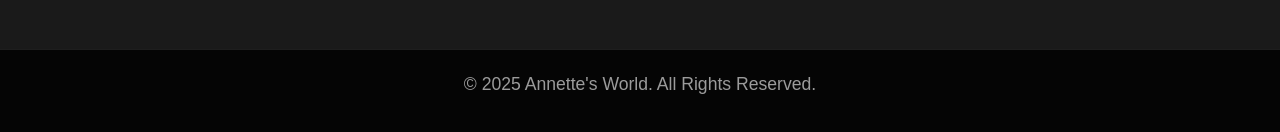
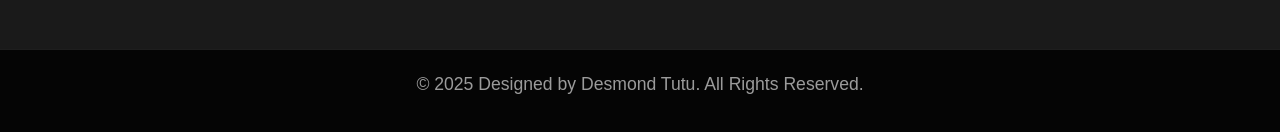
Before and after one commit to njeriannette254/Annette_Njeri-Portfolio, a plain HTML site: page index.html in a window 1280 px wide. Shown: the part 1941-2073 px from the top of the page. Drawn offline with nearby package versions, Linux system fonts and the light colour scheme.

```diff
--- a/index.html
+++ b/index.html
@@ -238,7 +238,7 @@
     </main>
 
     <footer>
-      <p>&COPY; 2025 Annette's World. All Rights Reserved.</p>
+      <p>&COPY; 2025 Designed by Desmond Tutu. All Rights Reserved.</p>
     </footer>
 
     <script src="https://cdn.jsdelivr.net/particles.js/2.0.0/particles.min.js"></script>
```
Also changed, not shown: 2 other files.
